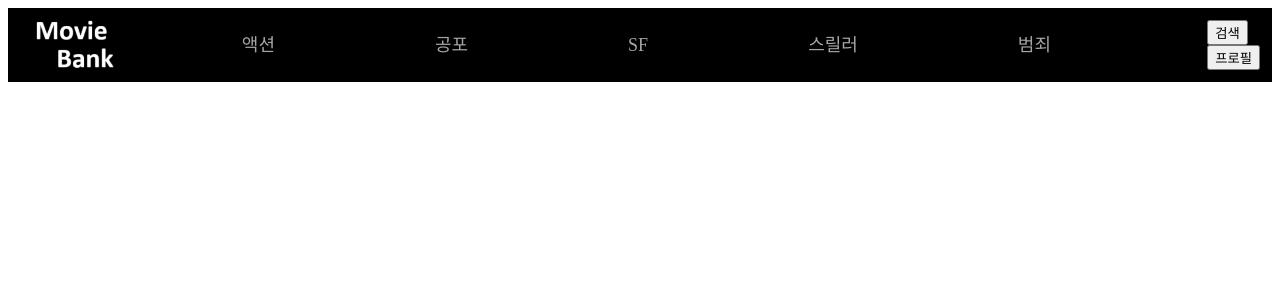
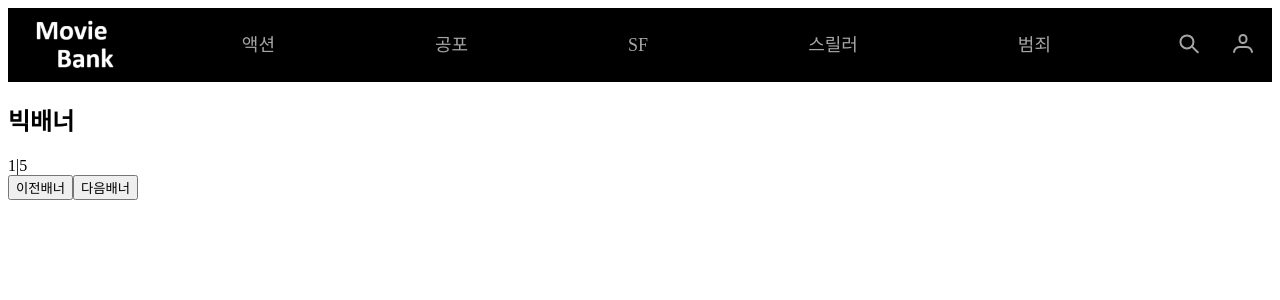
Before and after one commit to jsoh07/movie-bank, a React (Create React App) app: page / in a window 1280 px wide. Shown: the top 300 px of the page. Built offline with nearby package versions, Linux system fonts and the light colour scheme.

Commit message:
Main start

```diff
--- a/package.json
+++ b/package.json
@@ -6,6 +6,7 @@
     "@testing-library/jest-dom": "^5.17.0",
     "@testing-library/react": "^13.4.0",
     "@testing-library/user-event": "^13.5.0",
+    "axios": "^1.7.7",
     "react": "^18.3.1",
     "react-dom": "^18.3.1",
     "react-router-dom": "^6.26.1",
--- a/src/App.js
+++ b/src/App.js
@@ -1,62 +1,15 @@
-import style from "./app.module.css";
-import {Link} from 'react-router-dom';
+import style from "./common.module.css";
+import Navbar from "./Navbar";
+import Main from "./Main";
+import Footer from "./Footer";
 
 function App() {
   return (
     <div>
       <div className={style.body}>
-        <header className={style.headerContainer}>
-          <nav className={style.navbarContainer}>
-            <div className={style.navbarContent}>
-              <Link href="/" className={style.logo}>
-              <img src="/movieBankLogo.png" className={style.logo} alt="movie bank" />
-              </Link>
-              <div className={style.categoryList}>
-                <ul className={style.menuList}>
-                  <li className={style.menuTitle}>
-                    <Link href="/" className={style.titleLink} style={{textDecoration: "none"}}>액션</Link>
-                  </li>
-                  <li className={style.menuTitle}>
-                    <Link href="/" className={style.titleLink} style={{textDecoration: "none"}}>공포</Link>
-                  </li>
-                  <li className={style.menuTitle}>
-                    <Link href="/" className={style.titleLink} style={{textDecoration: "none"}}>SF</Link>
-                  </li>
-                  <li className={style.menuTitle}>
-                    <Link href="/" className={style.titleLink} style={{textDecoration: "none"}}>스릴러</Link>
-                  </li>
-                  <li className={style.menuTitle}>
-                    <Link href="/" className={style.titleLink} style={{textDecoration: "none"}}>범죄</Link>
-                  </li>
-                </ul>
-              </div>
-              <ul>
-                <li>
-                <div>
-                  <button>
-
-                  <span>검색</span>
-                  </button>
-                </div>
-                </li>
-                <li>
-                <div>
-                    <button>
-
-                    <span>프로필</span>
-                    </button>
-                </div>
-                </li>
-              </ul>
-            </div>
-          </nav>
-        </header>
-        <main>
-
-        </main>
-        <footer>
-
-        </footer>
+        <Navbar />
+        <Main />
+        <Footer />
       </div>
     </div>
   );
--- /dev/null
+++ b/src/Footer.js
@@ -0,0 +1,9 @@
+function Footer() {
+    return(
+        <footer>
+
+        </footer>
+    );
+}
+
+export default Footer;
--- /dev/null
+++ b/src/Main.js
@@ -0,0 +1,119 @@
+import style from "./main.module.css";
+
+function Main(){
+    return (
+        <main clssName={style.main}>
+          <div>
+            <div>
+              <section>
+                <div>
+                  <h2>빅배너</h2>
+                  <div>
+                    <span>1</span>
+                    |
+                    <span>5</span>
+                  </div>
+                  <button>이전배너</button>
+                  <button>다음배너</button>
+                  <div>
+                    <div>
+                      <div>
+                        <picture></picture>
+                        <picture></picture>
+                      </div>
+                    </div>
+                    <div>
+                      <div>
+                        <picture></picture>
+                        <picture></picture>
+                      </div>
+                    </div>
+                    <div>
+                      <div>
+                        <picture></picture>
+                        <picture></picture>
+                      </div>
+                    </div>
+                    <div>
+                      <div>
+                        <picture></picture>
+                        <picture></picture>
+                      </div>
+                    </div>
+                    <div>
+                      <div>
+                        <picture></picture>
+                        <picture></picture>
+                      </div>
+                    </div>
+                    <div>
+                      <div>
+                        <picture></picture>
+                        <picture></picture>
+                      </div>
+                    </div>
+                    <div>
+                      <div>
+                        <picture></picture>
+                        <picture></picture>
+                      </div>
+                    </div>
+                    <div>
+                      <div>
+                        <picture></picture>
+                        <picture></picture>
+                      </div>
+                    </div>
+                    <div>
+                      <div>
+                        <picture></picture>
+                        <picture></picture>
+                      </div>
+                    </div>
+                    <div>
+                      <div>
+                        <picture></picture>
+                        <picture></picture>
+                      </div>
+                    </div>
+                    <div>
+                      <div>
+                        <picture></picture>
+                        <picture></picture>
+                      </div>
+                    </div>
+                    <div>
+                      <div>
+                        <picture></picture>
+                        <picture></picture>
+                      </div>
+                    </div>
+                    <div>
+                      <div>
+                        <picture></picture>
+                        <picture></picture>
+                      </div>
+                    </div>
+                    <div>
+                      <div>
+                        <picture></picture>
+                        <picture></picture>
+                      </div>
+                    </div>
+                    <div>
+                      <div>
+                        <picture></picture>
+                        <picture></picture>
+                      </div>
+                    </div>
+                  </div>
+                  <span></span>
+                </div>
+              </section>
+            </div>
+          </div>
+        </main>
+    )
+}
+
+export default Main;
--- /dev/null
+++ b/src/Navbar.js
@@ -0,0 +1,55 @@
+import {Link} from "react-router-dom";
+import style from "./navbar.module.css";
+
+function Navbar(){
+    return(
+        <header className={style.headerContainer}>
+          <nav className={style.navbarContainer}>
+            <div className={style.navbarContent}>
+              <Link href="/" className={style.logo}>
+              <img src="/movieBankLogo.png" className={style.logo} alt="movie bank" />
+              </Link>
+              <div className={style.categoryList}>
+                <ul className={style.menuList}>
+                  <li className={style.menuTitle}>
+                    <Link href="/" className={style.titleLink} style={{textDecoration: "none"}}>액션</Link>
+                  </li>
+                  <li className={style.menuTitle}>
+                    <Link href="/" className={style.titleLink} style={{textDecoration: "none"}}>공포</Link>
+                  </li>
+                  <li className={style.menuTitle}>
+                    <Link href="/" className={style.titleLink} style={{textDecoration: "none"}}>SF</Link>
+                  </li>
+                  <li className={style.menuTitle}>
+                    <Link href="/" className={style.titleLink} style={{textDecoration: "none"}}>스릴러</Link>
+                  </li>
+                  <li className={style.menuTitle}>
+                    <Link href="/" className={style.titleLink} style={{textDecoration: "none"}}>범죄</Link>
+                  </li>
+                </ul>
+              </div>
+              <ul className={style.search}>
+                <li className={style.searchList}>
+                <div className={style.headerSearch}>
+                  <button className={style.searchButton}>
+                  <svg data-v-d955b8b8="" width="22" height="22" viewBox="0 0 22 22" fill="none" xmlns="http://www.w3.org/2000/svg"><path fill-rule="evenodd" clip-rule="evenodd" d="M15.4508 8.90796C15.4508 12.4977 12.5396 15.408 8.94985 15.408C5.3611 15.408 2.45081 12.4977 2.45081 8.90796C2.45081 5.31825 5.3611 2.40796 8.94985 2.40796C12.5396 2.40796 15.4508 5.31825 15.4508 8.90796Z" stroke="#A5A5A5" stroke-width="2"></path><path d="M14.0474 13.6536L19.7904 19.2229" stroke="#A5A5A5" stroke-width="2" stroke-linecap="round"></path></svg>
+                  <span className={style.s_hidden}>검색</span>
+                  </button>
+                </div>
+                </li>
+                <li className={style.searchList}>
+                <div className={style.headerSearch}>
+                    <button className={style.searchButton}>
+                    <svg data-v-17d2183c="" width="22" height="22" viewBox="0 0 22 22" fill="none" xmlns="http://www.w3.org/2000/svg" data-v-53c40c25=""><rect x="7.5" y="2" width="7" height="8" rx="3.5" stroke="#A5A5A5" stroke-width="2"></rect><path d="M2 19V19C2.58146 16.0927 5.13416 14 8.09902 14H13.901C16.8658 14 19.4185 16.0927 20 19V19" stroke="#A5A5A5" stroke-width="2" stroke-linecap="round"></path></svg>
+                    <span className={style.s_hidden}>프로필</span>
+                    </button>
+                </div>
+                </li>
+              </ul>
+            </div>
+          </nav>
+        </header>
+    )
+}
+
+export default Navbar;
--- /dev/null
+++ b/src/common.module.css
@@ -0,0 +1,6 @@
+.body {
+    width: 100%;
+    z-index: 1;
+    position: relative;
+    min-height: 100%;
+}
--- /dev/null
+++ b/src/main.module.css
@@ -0,0 +1,4 @@
+.main {
+    display: block;
+    unicode-bidi: isolate;
+}
--- a/src/app.module.css
+++ b/src/navbar.module.css
@@ -1,10 +1,3 @@
-.body {
-    width: 100%;
-    z-index: 1;
-    position: relative;
-    min-height: 100%;
-}
-
 .headerContainer {
     position: sticky;
     top: 0;
@@ -65,3 +58,25 @@
 .titleLink:hover {
     color: white;
 }
+
+.search {
+    display: grid;
+    grid-template-columns: repeat(auto-fill);
+    grid-auto-flow: column;
+    justify-content: start;
+    gap: 20px;
+}
+
+.searchButton {
+    border: 0;
+    cursor: pointer;
+    background: transparent;
+}
+
+.s_hidden {
+    verflow: hidden;
+    clip: rect(1px, 1px, 1px, 1px);
+    position: absolute;
+    width: 1px;
+    height: 1px;
+}
```
Also changed, not shown: 1 other file (tests, documents, lock files or other folders).
